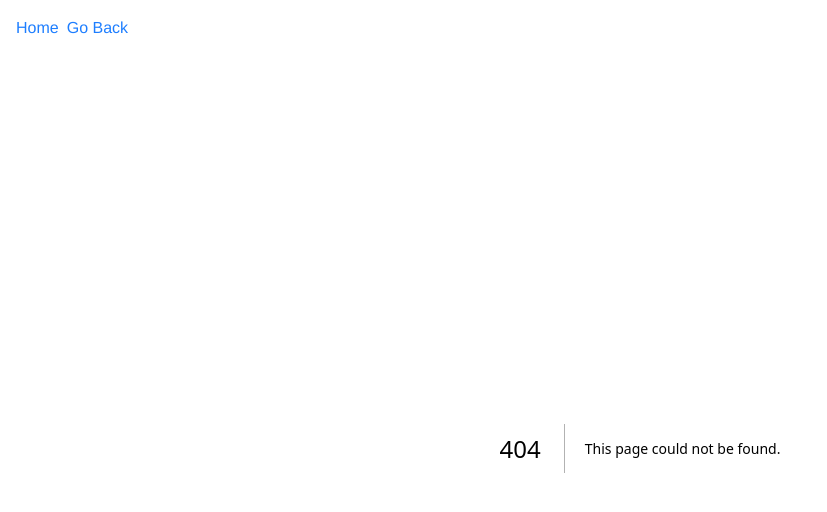
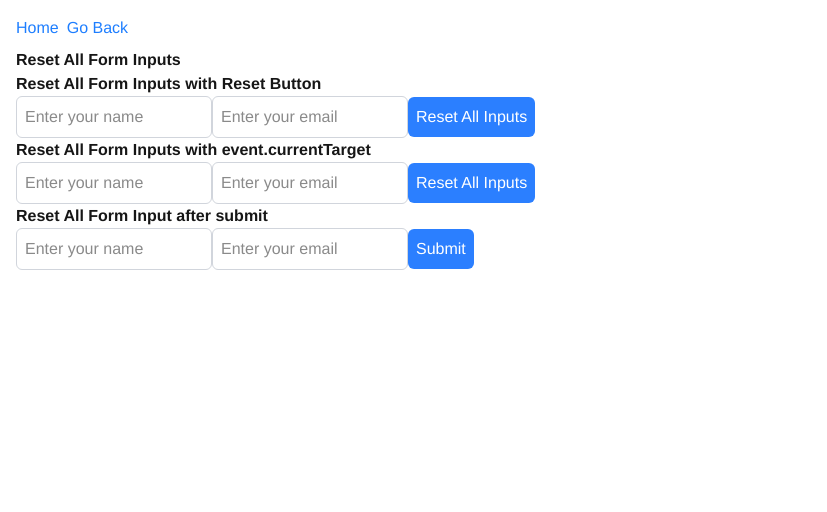
Before and after one commit to emanuelefavero/react-typescript, a Next.js app: page /reset-all-form-inputs in a window 1280 px wide. Before the commit this address had no page. Shown: the top 512 px of the page, without its empty margins (0-827 px from the left). Built offline with nearby package versions, Linux system fonts and the light colour scheme.

Commit message:
feat: /reset-all-form-inputs

```diff
--- a/src/app/page.tsx
+++ b/src/app/page.tsx
@@ -51,6 +51,9 @@ export default function Home() {
         <li>
           <Link href='/use-ref'>useRef</Link>
         </li>
+        <li>
+          <Link href='/reset-all-form-inputs'>Reset All Form Inputs</Link>
+        </li>
       </ul>
     </>
   )
--- /dev/null
+++ b/src/app/reset-all-form-inputs/page.tsx
@@ -0,0 +1,61 @@
+'use client'
+
+import Input from '@/components/Input'
+import Button from '@/components/Button'
+
+// * This page demonstrates how to reset all form inputs
+
+export default function Page() {
+  const handleSubmit = (event: React.FormEvent<HTMLFormElement>) => {
+    event.preventDefault()
+
+    // Log the form data
+    const formData = new FormData(event.currentTarget)
+    const name = formData.get('name') as string
+    const email = formData.get('email') as string
+    console.log('Name:', name)
+    console.log('Email:', email)
+
+    event.currentTarget.reset() // Reset all form inputs
+  }
+
+  return (
+    <>
+      <h1>Reset All Form Inputs</h1>
+
+      <h2>Reset All Form Inputs with Reset Button</h2>
+      <form>
+        <Input type='text' name='name' placeholder='Enter your name' />
+        <Input type='email' name='email' placeholder='Enter your email' />
+        <Button type='reset'>Reset All Inputs</Button>
+      </form>
+
+      <h2>Reset All Form Inputs with event.currentTarget</h2>
+      <form>
+        <Input type='text' name='name' placeholder='Enter your name' />
+        <Input type='email' name='email' placeholder='Enter your email' />
+        <Button
+          type='button'
+          onClick={(event) => {
+            const form = event.currentTarget.form
+            if (form) form.reset()
+          }}
+        >
+          Reset All Inputs
+        </Button>
+      </form>
+
+      <h2>Reset All Form Input after submit</h2>
+      <form onSubmit={handleSubmit}>
+        <Input type='text' name='name' placeholder='Enter your name' required />
+        <Input
+          type='email'
+          name='email'
+          placeholder='Enter your email'
+          required
+        />
+        <Button type='submit'>Submit</Button>
+      </form>
+    </>
+  )
+}
```
